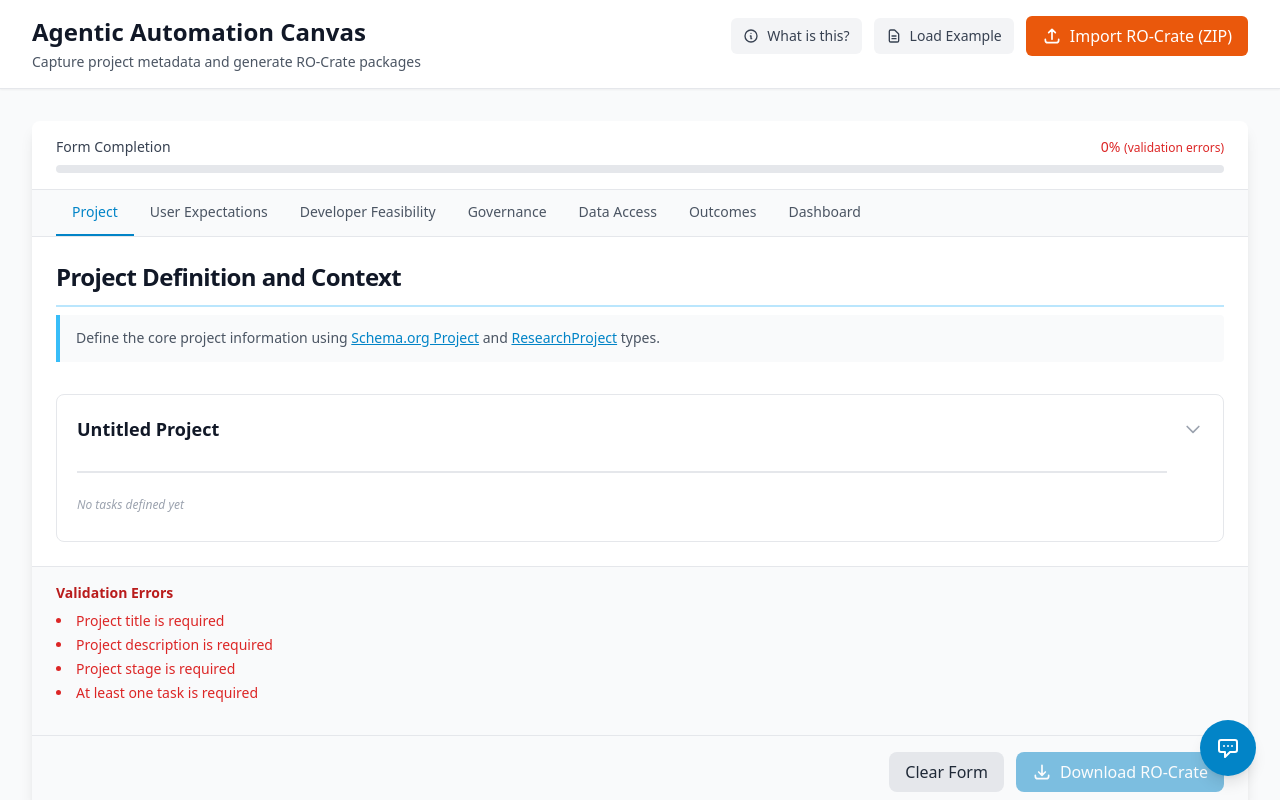
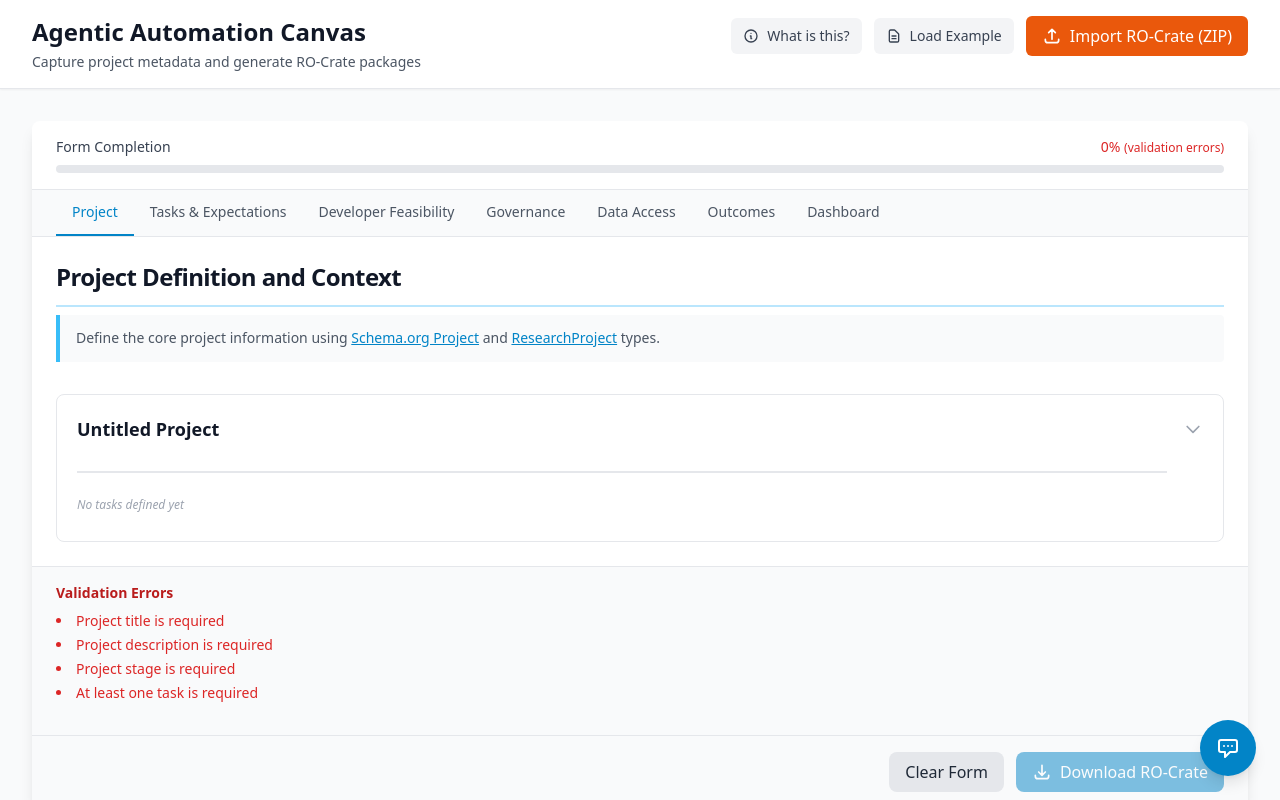
Before and after one commit to slolab/agentic-automation-canvas, a Vue app: page / in a window 1280 px wide. Shown: the top 800 px of the page. Built offline with nearby package versions, Linux system fonts and the light colour scheme.

Commit message:
Rename 'User Expectations' to 'Tasks & Expectations' in menu and heading

```diff
--- a/src/components/CanvasForm.vue
+++ b/src/components/CanvasForm.vue
@@ -142,7 +142,7 @@ const activeSection = ref('project')
 
 const sections = [
   { id: 'project', label: 'Project' },
-  { id: 'user-expectations', label: 'User Expectations' },
+  { id: 'user-expectations', label: 'Tasks & Expectations' },
   { id: 'developer-feasibility', label: 'Developer Feasibility' },
   { id: 'governance', label: 'Governance' },
   { id: 'data-access', label: 'Data Access' },
--- a/src/components/sections/UserExpectations.vue
+++ b/src/components/sections/UserExpectations.vue
@@ -1,7 +1,7 @@
 <template>
   <div class="space-y-6">
     <div>
-      <h2 class="section-header">User Expectations & Requirements</h2>
+      <h2 class="section-header">Tasks & Expectations</h2>
       <p class="section-description">
         Capture user requirements as <a href="http://purl.org/net/p-plan" target="_blank" rel="noopener noreferrer" class="text-primary-600 hover:text-primary-800 underline font-medium" title="P-Plan (Plan Ontology) - extends PROV-O for representing plans and steps">P-Plan</a> elements (using <a href="https://www.w3.org/TR/prov-o/#Plan" target="_blank" rel="noopener noreferrer" class="text-primary-600 hover:text-primary-800 underline font-medium" title="PROV-O Plan type">PROV-O Plan</a> and <a href="http://purl.org/net/p-plan#Step" target="_blank" rel="noopener noreferrer" class="text-primary-600 hover:text-primary-800 underline font-medium" title="P-Plan Step type">p-plan:Step</a>), including user stories and stakeholder values.
       </p>
```
